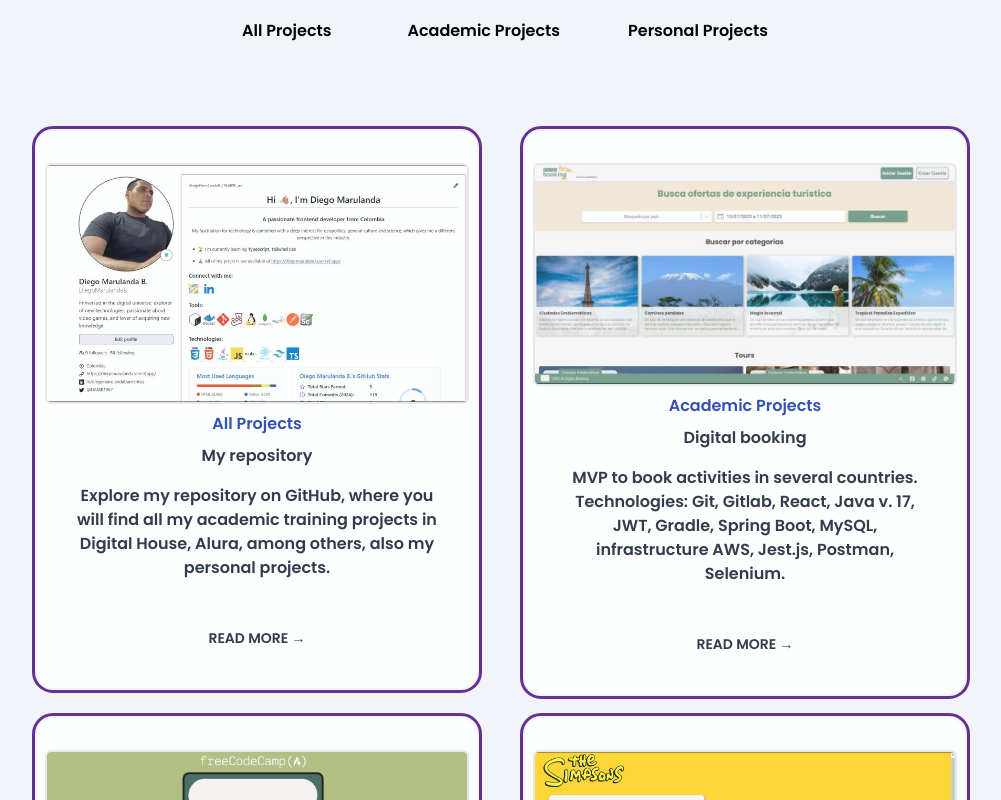
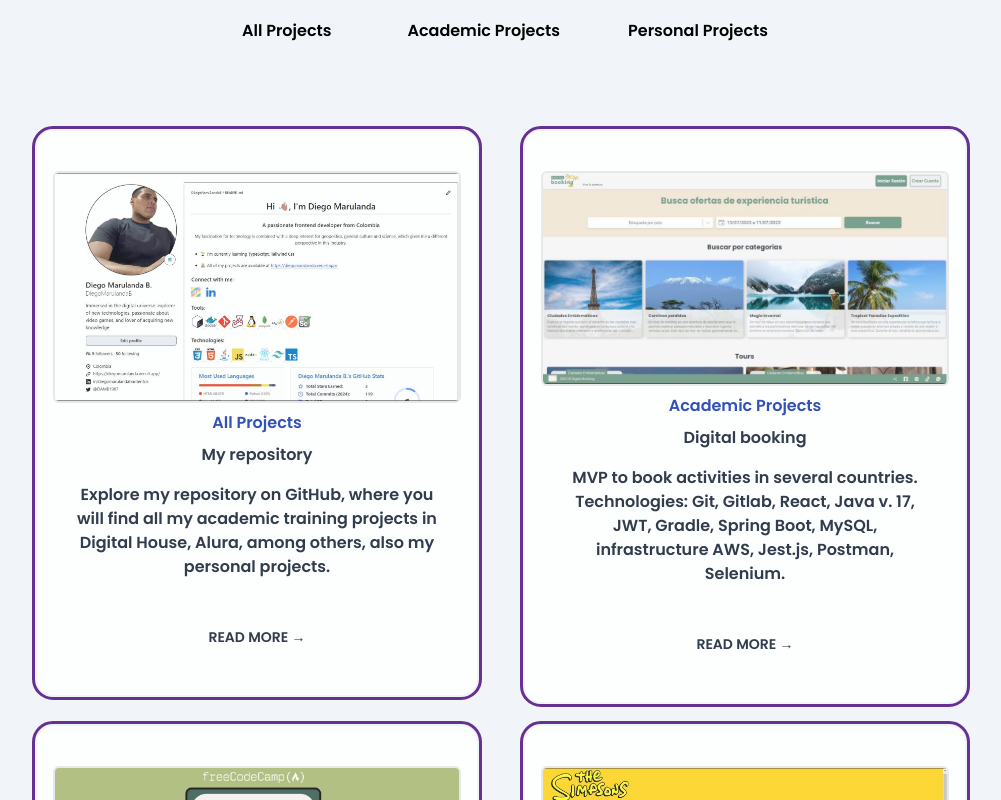
Before and after one commit to DiegoMarulandaB/Portfolio, a Next.js app: page / in a window 1280 px wide. Shown: the part 2000-2800 px from the top of the page, without its empty margins (139-1140 px from the left). Built offline with nearby package versions, Linux system fonts and the light colour scheme.

Commit message:
refactor: :bug: add fixes new sizes line 24_projectsCards

```diff
--- a/src/components/Projects/ProjectsCards.tsx
+++ b/src/components/Projects/ProjectsCards.tsx
@@ -20,7 +20,7 @@ const ProjectCards: React.FC<ProjectCardsProps> = ({
   >
     <div>
       <Slide offset="-200px 0px -200px 0px">
-        <div className="flex flex-col items-center text-center text-white bg-gradient-to-r bg-white dark:bg-slate-600 rounded-2xl outline outline-offset-2 outline-purple-900 dark:outline-slate-100 opacity-90  px-2 py-2 mx-2 mr-2 mt-6">
+        <div className="flex flex-col items-center text-center text-white bg-gradient-to-r bg-white dark:bg-slate-600 rounded-2xl outline outline-offset-2 outline-purple-900 dark:outline-slate-100 opacity-90  px-4 py-4 mx-2 mr-2 mt-6">
           <div className="overflow-hidden">
             <a href={href} target="_blank" rel="noopener noreferrer">
               <img
```
